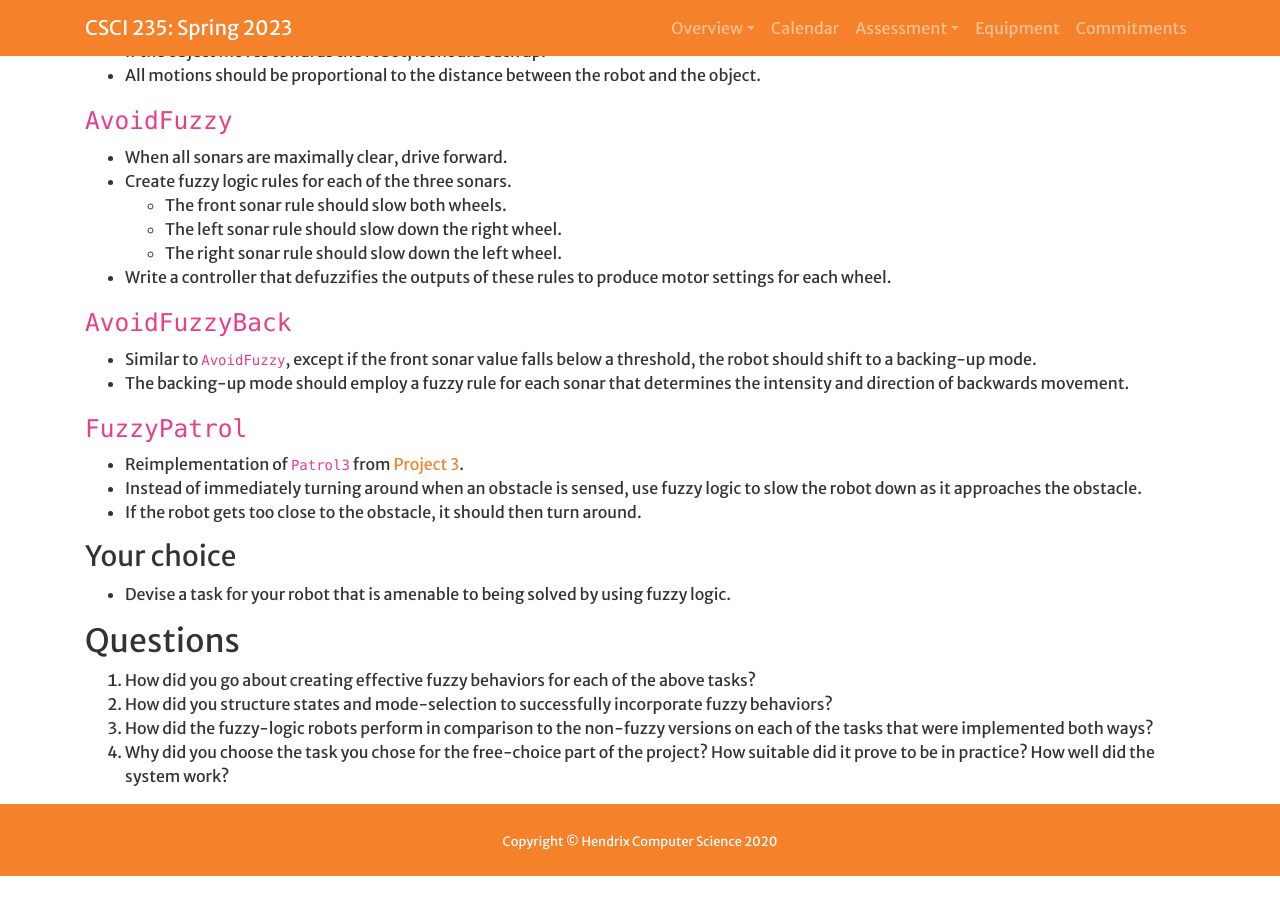
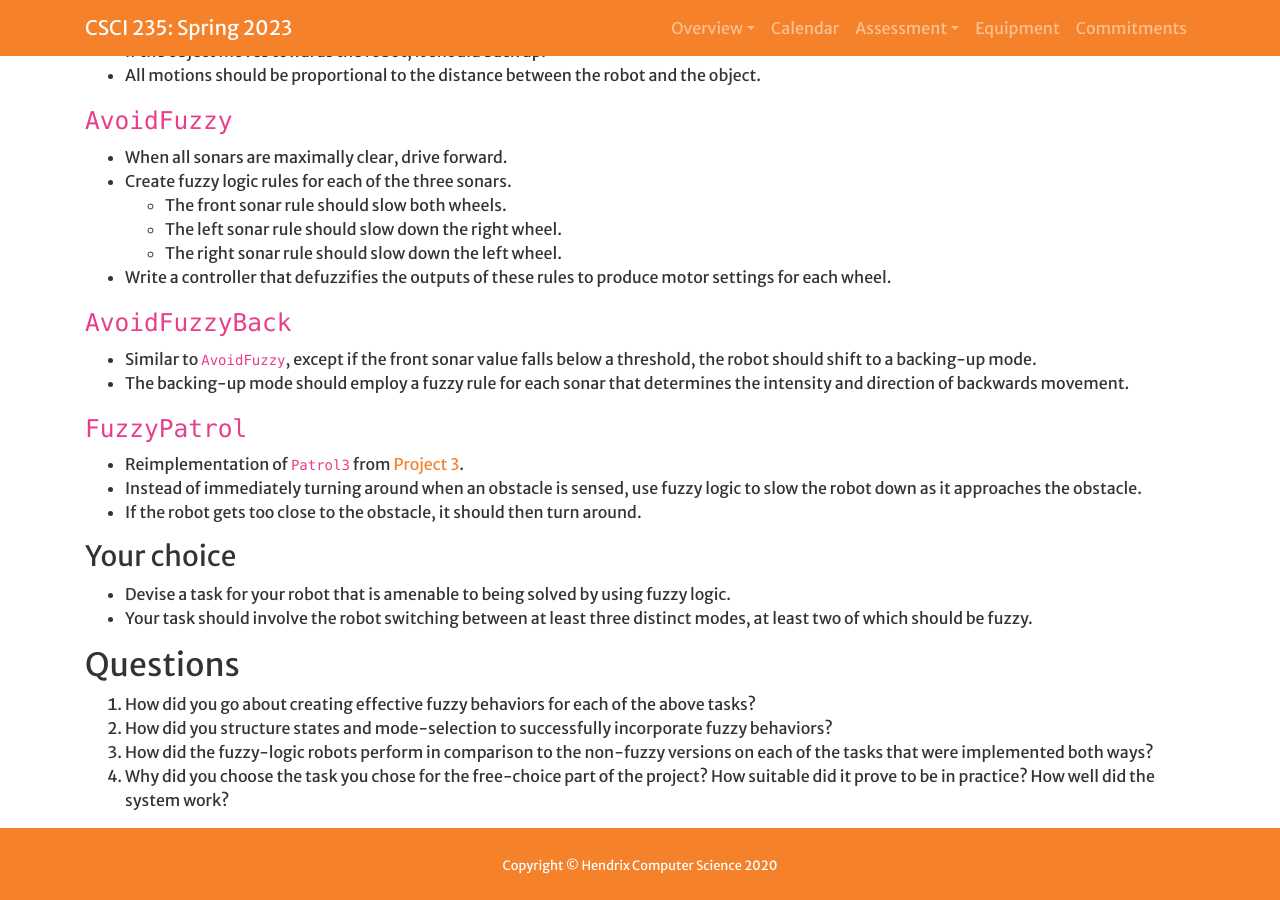
Before and after one commit to Hendrix-CS/csci235, a Jekyll site: the page built from projects/fuzzy.md, in a window 1280 px wide and 900 px high, scrolled down 503 px. Built offline with Jekyll 4.4.1, drawn with Linux system fonts in a browser that asks for light colours; a script that is not in the unit is left out; our own code applies the rules of GitHub Pages for plain Markdown files; before the commit the page ends 1379 px from its top, so only the background shows below that.

Commit message:
Slight edits.

```diff
--- a/projects/fuzzy.md
+++ b/projects/fuzzy.md
@@ -50,6 +50,8 @@ worktitle: Fuzzy Logic Behaviors
 
 ### Your choice
 * Devise a task for your robot that is amenable to being solved by using fuzzy logic.
+* Your task should involve the robot switching between at least three distinct modes,
+  at least two of which should be fuzzy.
 
 
 ## Questions
```
